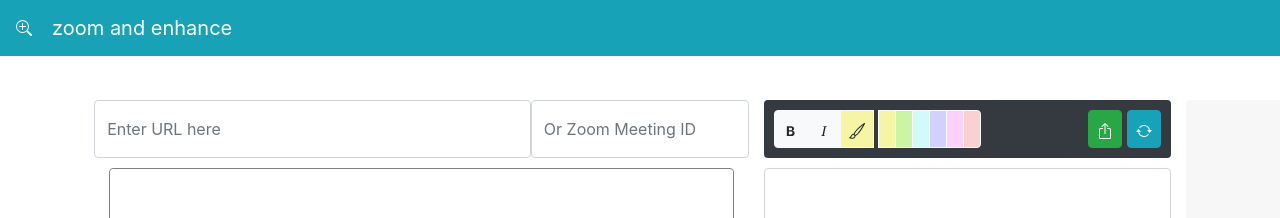
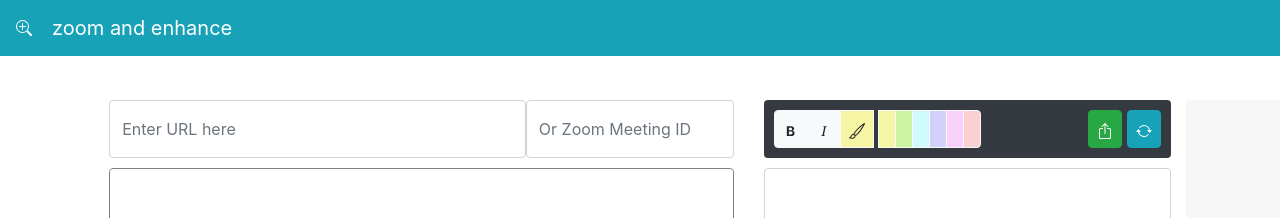
Before and after one commit to crown523/zoom_and_enhance, a Vue app in the folder client/: page / in a window 1280 px wide. Shown: the top 218 px of the page. Built offline with nearby package versions, Linux system fonts and the light colour scheme.

Commit message:
style changes

```diff
--- a/client/src/App.vue
+++ b/client/src/App.vue
@@ -33,6 +33,7 @@ export default {
 }
 .outer1 {
   padding-top: 100px;
+  padding-bottom: 100px;
 }
 .row {
   margin-right: 0px;
--- a/client/src/components/Text.vue
+++ b/client/src/components/Text.vue
@@ -4,7 +4,7 @@
     <div class="alert alert-danger" v-if="error">{{ errorMessage }}</div>
     <textarea
       id="message"
-      rows="25"
+      rows="20"
       class="form-control"
       v-model="text"
     ></textarea>
--- a/client/src/components/VideoPlayer.vue
+++ b/client/src/components/VideoPlayer.vue
@@ -57,7 +57,6 @@ export default {
 <!-- Add "scoped" attribute to limit CSS to this component only -->
 <style scoped>
 .outer {
-  height: 100vh;
 }
 input {
   margin-bottom: 10px;
@@ -76,4 +75,8 @@ iframe {
 input {
   height: 58px;
 }
+.row {
+  margin-right: 0px;
+  margin-left: 0px;
+}
 </style>
```
